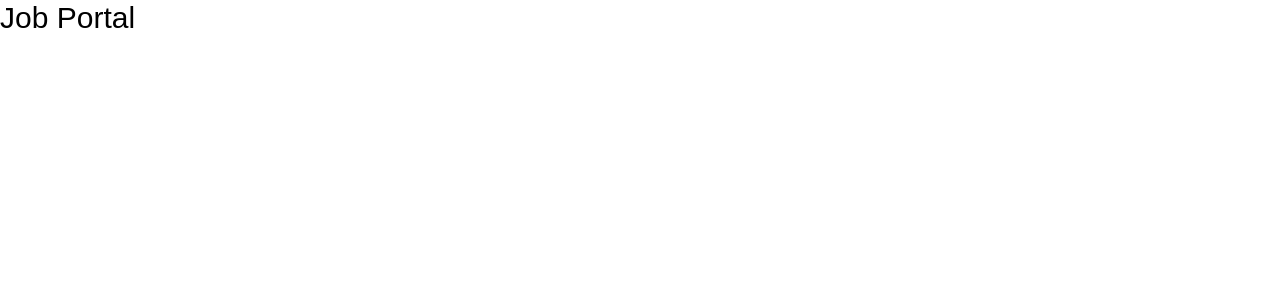
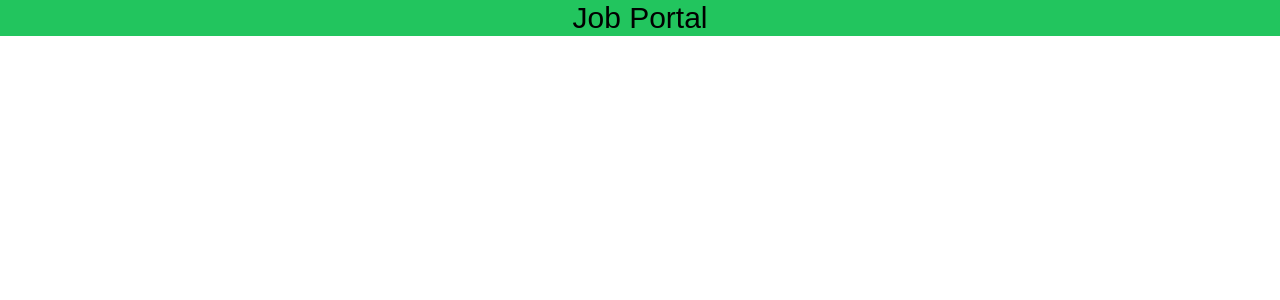
Before and after one commit to niravgohel74/Job_Portal-VueJS, a Vue app: page / in a window 1280 px wide. Shown: the top 300 px of the page. Built offline with nearby package versions, Linux system fonts and the light colour scheme.

Commit message:
setup and initial commit

```diff
--- a/src/App.vue
+++ b/src/App.vue
@@ -1,3 +1,3 @@
 <template>
-  <h1 class="text-3xl">Job Portal</h1>
+  <h1 class="text-3xl bg-green-500 bold text-center">Job Portal</h1>
 </template>
```
